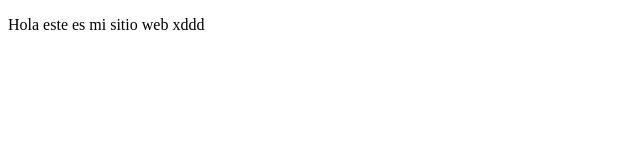
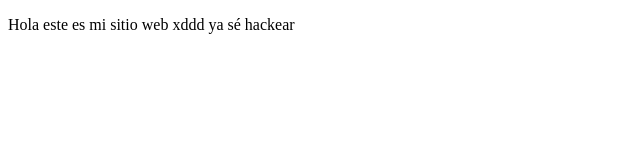
Before and after one commit to manticoremb/proyectoDemoCursoPrework, a plain HTML site: page index.html in a window 1280 px wide. Shown: the whole page, without its empty margins (0-640 px from the left). Drawn offline with Linux system fonts and the light colour scheme.

Commit message:
cambios agregamos ya sé hackear

```diff
--- a/index.html
+++ b/index.html
@@ -9,7 +9,7 @@
 <body>
     <p>
         Hola este es mi sitio web
-        xddd
+        xddd ya sé hackear
     </p>
 </body>
 </html>
```
